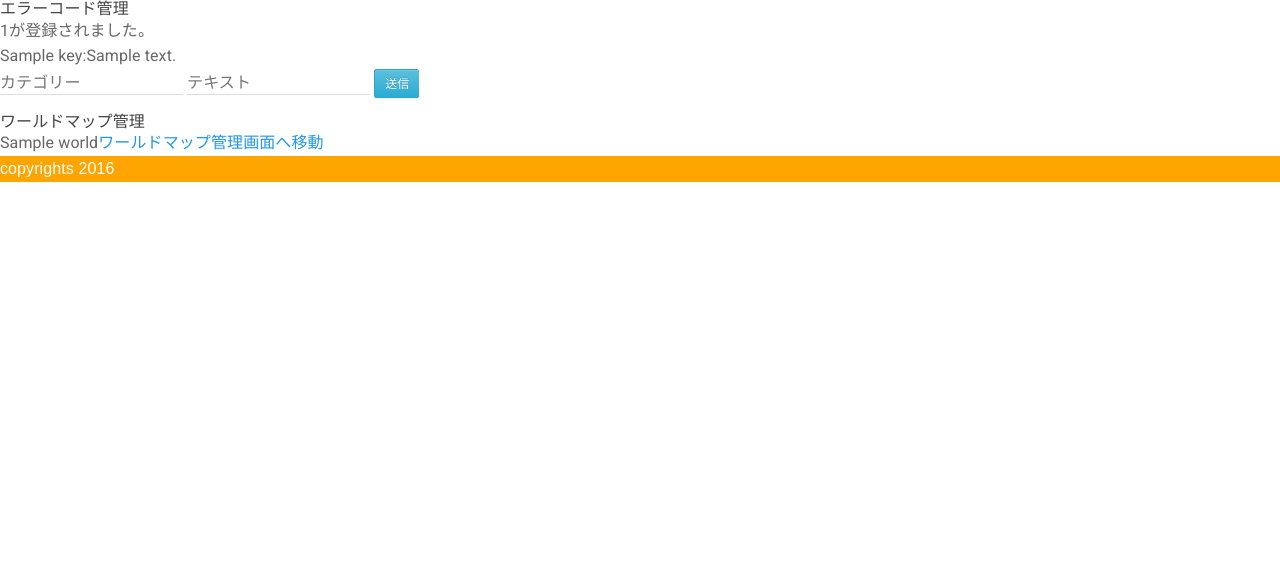
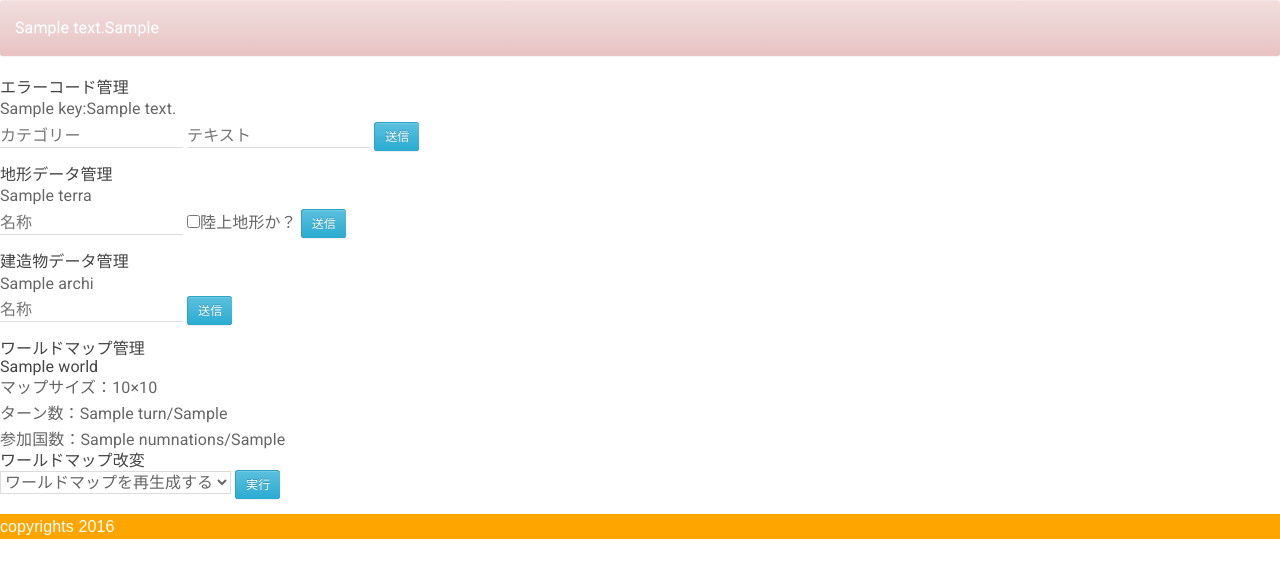
Before and after one commit to ken1988/Hegemonicas, a Python web app: template templates/administration_screen.html in a window 1280 px wide. Shown: the part 111-689 px from the top of the page. Run offline with Jinja, Linux system fonts and the light colour scheme; the template is opened without the code that fills it: most values are stand-ins (such as "Sample title", 1, 10 or a date in 2020); some libraries are stand-ins or nearby versions; some web fonts are replaced.

Commit message:
update screen process

```diff
--- /dev/null
+++ b/cron.yaml
@@ -0,0 +1,4 @@
+cron:
+- description: daily WordsStock maintainer
+  url: /maintain/wordsstock
+  schedule: every 24 hours
--- a/js/common.js
+++ b/js/common.js
@@ -2,7 +2,7 @@
  *
  */
  $(document).ready(function() {
-	 $('#open_world_form').click(function() {
+	 $('.open_world_form').click(function() {
        //操作対象のフォーム要素を取得
 		 var $form = $(this);
 		 $.post($form.attr('action'),
@@ -12,7 +12,7 @@
 			    	if (jsonData.code != 0){
 			    		$('header').after(jsonData.msg);
 			    	}else{
-			    		$('#mode').val('validated');
+			    		$form.find(':hidden[name="mode"]').val('validated');
 			    		$form.submit();
 			    	}
 		 });
--- a/models/internal_models.py
+++ b/models/internal_models.py
@@ -10,6 +10,7 @@ import random
 from google.appengine.ext import ndb
 class Terrain(ndb.Model):
     terrain_name = ndb.StringProperty()
+    Fland = ndb.BooleanProperty()
 
 class Architect(ndb.Model):
     architect_name = ndb.StringProperty()
--- a/templates/administration_screen.html
+++ b/templates/administration_screen.html
@@ -1,28 +1,81 @@
 {% extends "basic_page.html" %}
 {% block body %}
 <div id="main">
+{% if sys_message %}
+<div id="sys_message" class="alert alert-danger" role="alert">
+{{ sys_message }}{{ res_cd }}
+</div>
+{% endif %}
 	<div id="errcd">
 		<h2>エラーコード管理</h2>
-{% if new_code %}
-{{ new_code.id }}が登録されました。
-{% endif %}
 		<ul>
 			{% for ercd in all_ercd %}
-<li>{{ ercd.key }}:{{ ercd.disp_text }}</li>
-{% endfor %}
+			<li>{{ ercd.key }}:{{ ercd.disp_text }}</li> {% endfor %}
 		</ul>
 		<div id="maint_err" class="form-group">
 			<form action="/maintenance" method="post">
 				<input type="text" name="err_cat" placeholder="カテゴリー">
 				<input type="text" name="err_txt" placeholder="テキスト">
+				<input type="hidden" name="mode" value="err_mainte">
 				<input type="submit" class="btn btn-info  btn-sm" value="送信">
 			</form>
+		</div>
+	</div>
+	<div id="terra_mainte">
+		<h2>地形データ管理</h2>
+		<ul>
+			{% for terra in all_terra %}
+			<li>{{ terra.terrain_name }}</li>
+			{% endfor %}
+		</ul>
+		<div id="maint_err" class="form-group">
+			<form action="/maintenance" method="post">
+				<input type="text" name="terrain_name" placeholder="名称">
+				<input type="checkbox" name="land_flag" value="Y">陸上地形か？
+				<input type="hidden" name="type" value="terra">
+				<input type="submit" class="btn btn-info  btn-sm" value="送信">
+			</form>
+		</div>
+	</div>
+	<div id="archi_mainte">
+		<h2>建造物データ管理</h2>
+		<ul>
+			{% for archi in all_arcjhi %}
+			<li>{{ archi.architect_name }}</li>
+			{% endfor %}
+		</ul>
+		<div id="maint_err" class="form-group">
+			<form action="/maintenance" method="post">
+				<input type="text" name="architect_name" placeholder="名称">
+				<input type="hidden" name="type" value="terra">
+				<input type="submit" class="btn btn-info  btn-sm" value="送信">
+			</form>
+		</div>
 	</div>
 	</div>
 	<div id="world_mainte">
 		<h2>ワールドマップ管理</h2>
 		{% for world in all_world %}
-{{ world.world_name }}<a href="/worldmap?id={{ world.key.id }}">ワールドマップ管理画面へ移動</a>
+		<div>
+			<h3>{{ world.world_name }}</h3>
+			<ul>
+				<li>マップサイズ：{{ world.Max_height }}×{{ world.Max_width }}</li>
+				<li>ターン数：{{ world.turn }}/{{ world.Max_turn }}</li>
+				<li>参加国数：{{ world.Numnations }}/{{ world.Max_nation }}</li>
+			</ul>
+			<div id="regen_{{ world.key.id }}" class="form-group">
+			<h4>ワールドマップ改変</h4>
+				<form action="/maintenance" method="post">
+				<input type="hidden" name="type" value="world">
+				<input type="hidden" name="wid" value="{{ world.key.id }}">
+				<select name="mode">
+				<option value="regen">ワールドマップを再生成する</option>
+				<option value="megafall">大災害を発生させる</option>
+				</select>
+				<input type="submit" class="btn btn-info  btn-sm" value="実行">
+				</form>
+			</div>
+		</div>
 		{% endfor %}
 	</div>
 </div>
--- a/templates/basic_page.html
+++ b/templates/basic_page.html
@@ -46,9 +46,10 @@
 				<div id="navbar" class="collapse navbar-collapse row" >
 					{% if flogin == 0 %}
 					<ul class="nav navbar-nav col-lg-7 col-md-8">
-						<li><a href="/Route">AAA</a></li>
-						<li><a href="/Route">VVV</a></li>
-						<li><a href="/Route">CCC</a></li>
+						<li><a href="/user_screen">ユーザ画面</a></li>
+					{% if user.category == "Admin" %}
+						<li><a href="/maintenance">管理画面</a></li>
+					{% endif %}
 						<li><a href="/sign-in?mode=logout">ログアウト</a></li>
 					</ul>
 					{% else %}
--- a/templates/game_screen.html
+++ b/templates/game_screen.html
@@ -1,6 +1,8 @@
 {% extends "basic_page.html" %}
 {% block body %}
 <div id="main">
+<h1 id="world_name">{{ world_name }}</h1>
+<h2 id="nation_name">{{ nation_name }}</h2>
    <ul class="nav nav-pills">
    <li role="presentation">外交</li>
    <li role="presentation">計画</li>
```
Also changed, not shown: main.py (+29 -6 lines), middle_process/gamescreen.py (+6 -3 lines), templates/user_screen.html (+7 -9 lines), 1 other file. Lines whose indentation alone changed are shown as unchanged.
